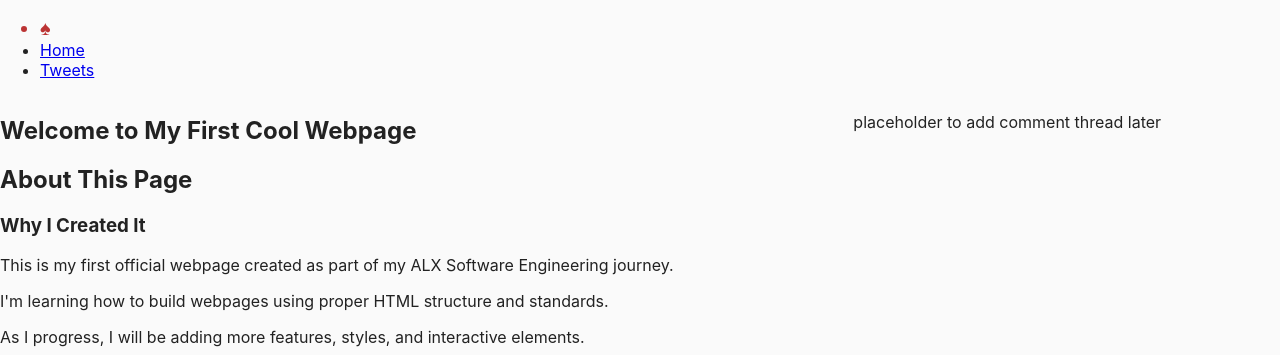
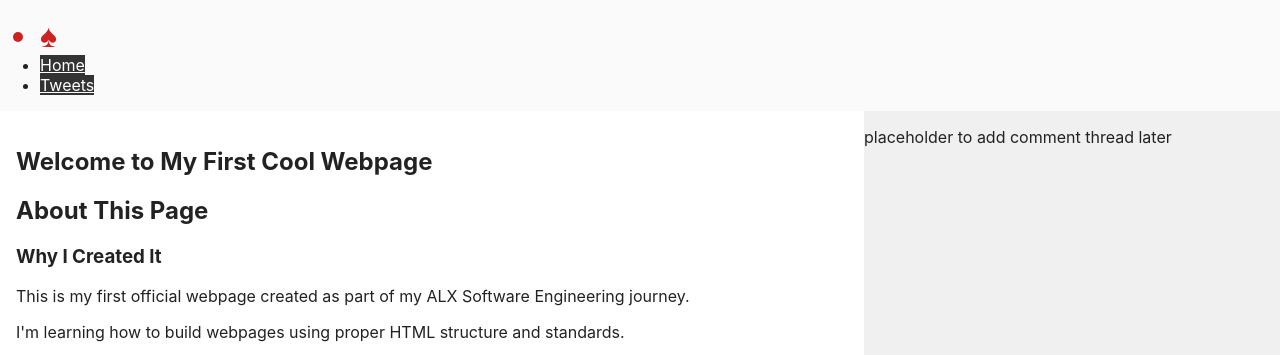
Before and after one commit to kamilraji/alx_html_css, a plain HTML site: page css_basic/index.html in a window 1280 px wide. Shown: the top 355 px of the page. Drawn offline with Linux system fonts and the light colour scheme.

Commit message:
Add new styles for layout and elements
Added styles for logo, header links, main, article, and aside.

```diff
--- a/css_basic/styles.css
+++ b/css_basic/styles.css
@@ -47,3 +47,31 @@ main > aside {
   flex: 1;
   overflow-y: auto;
 }
+.logo {
+  font-size: 2rem;
+  margin-size: 1rem;
+  color: #c22;
+}
+
+header a {
+  background: #333;
+  color: #fff;
+}
+
+header a {
+  color: #fff;
+}
+
+main {
+  bacground: #f8f8f8;
+}
+
+article {
+  padding: 1rem;
+  background: #fff;
+}
+
+aside {
+  padding; 1rem;
+  background: #f0f0f0;
+}
```
